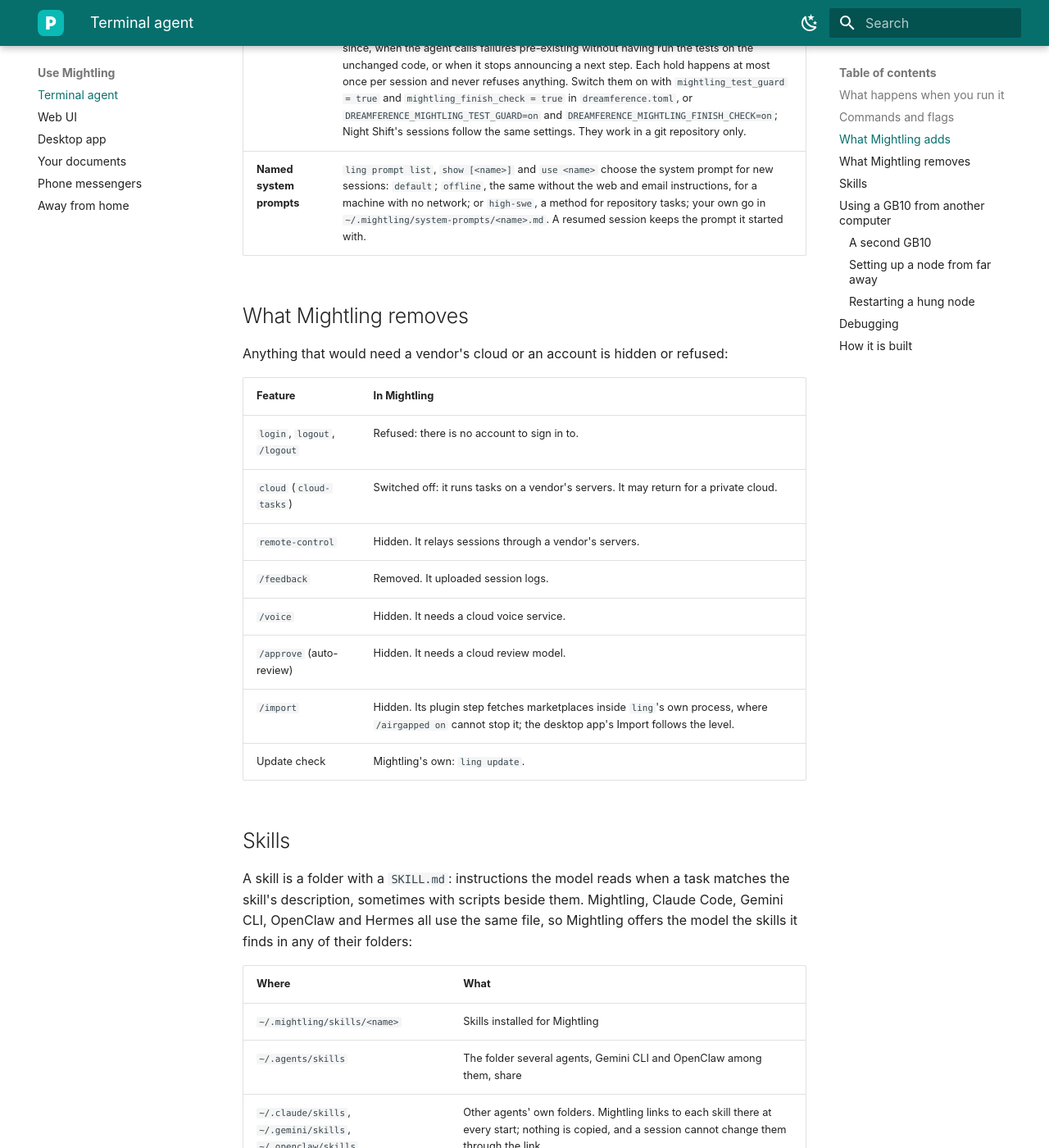
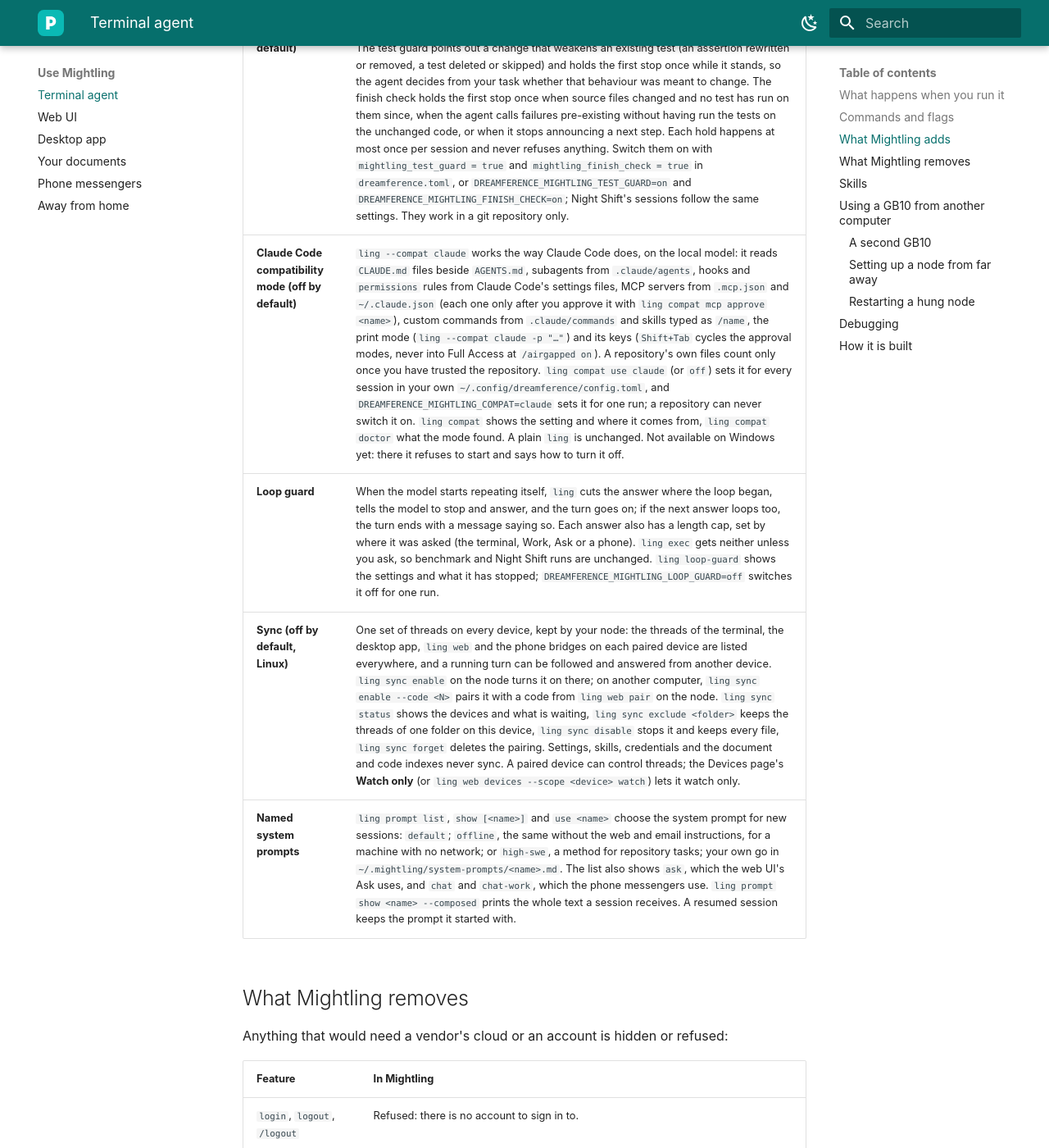
Before and after one commit to dreamference/mightling, an MkDocs documentation site: the page built from docs/ling.md, in a window 1280 px wide and 1400 px high, scrolled down 4841 px. Shown: the whole window at 82% size. Built offline with MkDocs 1.6.1 and Material for MkDocs 9.7.7, drawn with Linux system fonts in a browser that asks for light colours.

Commit message:
User docs: ling.md covers Claude Code compatibility mode, the loop guard and Sync, and the ask, chat and chat-work prompts; privacy.md lists remote access and Sync among what reaches the network; desktop.md names the ling:// thread links

```diff
--- a/docs/ling.md
+++ b/docs/ling.md
@@ -69,7 +69,10 @@
 | **`/worktree`: in place or a worktree** | By default a session edits your checkout in place, as Codex does, and your editor sees every change at once. `/worktree on` (or `ling worktree on`) makes new sessions in a git repository start in a fresh git worktree on a branch of their own (`ling/<id>`, under `~/.mightling/session-worktrees/`), so your checkout is untouched while the agent works; `/worktree off` goes back. The footer always shows the folder and branch the session edits. In a worktree session, `/worktree status` shows what is not yet applied, `/worktree apply` brings the changes into your checkout as uncommitted changes (all or nothing: it refuses, changing nothing, if they conflict with yours), and `/worktree discard` drops them, keeping a snapshot under `refs/mightling/snapshots/`. `ling worktree list` names a repository's worktree sessions. The worktree starts from your last commit: uncommitted changes, ignored files and submodules are not in it. `/worktree` alone opens Codex's own worktree picker. The desktop app's Local/Worktree toggle starts on the same choice. |
 | **Refine mode (off by default)** | Each new task is first studied by a separate session that changes nothing and writes a refined description (intent, requirements, every code path, edge cases, what must not change, acceptance checks); a fresh session then does the task with that description. It runs by itself with no stop: in `ling exec`, on the first prompt of each interactive session, and for each new Night Shift task. On SWE-bench it solved 20 of 24 tasks against 16 and 17 without it, at about two and a half times the time; it becomes the default only if a 100-task comparison confirms that. Switch it on with `ling --refine`, `DREAMFERENCE_MIGHTLING_REFINE=on` or `mightling_refine = true` in `dreamference.toml` (`[night] refine` for Night Shift alone); `ling refine` shows the setting. A second version of its texts, refine-v2, is built for a comparison night and chosen with `ling --refine-version v2`, `DREAMFERENCE_MIGHTLING_REFINE_VERSION=v2`, `mightling_refine_version = "v2"` or `[night] refine_version = "v2"`; v1 stays the default. |
 | **Guards (off by default)** | Two checks on the agent's own work, built from what went wrong in benchmark runs. The test guard points out a change that weakens an existing test (an assertion rewritten or removed, a test deleted or skipped) and holds the first stop once while it stands, so the agent decides from your task whether that behaviour was meant to change. The finish check holds the first stop once when source files changed and no test has run on them since, when the agent calls failures pre-existing without having run the tests on the unchanged code, or when it stops announcing a next step. Each hold happens at most once per session and never refuses anything. Switch them on with `mightling_test_guard = true` and `mightling_finish_check = true` in `dreamference.toml`, or `DREAMFERENCE_MIGHTLING_TEST_GUARD=on` and `DREAMFERENCE_MIGHTLING_FINISH_CHECK=on`; Night Shift's sessions follow the same settings. They work in a git repository only. |
-| **Named system prompts** | `ling prompt list`, `show [<name>]` and `use <name>` choose the system prompt for new sessions: `default`; `offline`, the same without the web and email instructions, for a machine with no network; or `high-swe`, a method for repository tasks; your own go in `~/.mightling/system-prompts/<name>.md`. A resumed session keeps the prompt it started with. |
+| **Claude Code compatibility mode (off by default)** | `ling --compat claude` works the way Claude Code does, on the local model: it reads `CLAUDE.md` files beside `AGENTS.md`, subagents from `.claude/agents`, hooks and `permissions` rules from Claude Code's settings files, MCP servers from `.mcp.json` and `~/.claude.json` (each one only after you approve it with `ling compat mcp approve <name>`), custom commands from `.claude/commands` and skills typed as `/name`, the print mode (`ling --compat claude -p "…"`) and its keys (`Shift+Tab` cycles the approval modes, never into Full Access at `/airgapped on`). A repository's own files count only once you have trusted the repository. `ling compat use claude` (or `off`) sets it for every session in your own `~/.config/dreamference/config.toml`, and `DREAMFERENCE_MIGHTLING_COMPAT=claude` sets it for one run; a repository can never switch it on. `ling compat` shows the setting and where it comes from, `ling compat doctor` what the mode found. A plain `ling` is unchanged. Not available on Windows yet: there it refuses to start and says how to turn it off. |
+| **Loop guard** | When the model starts repeating itself, `ling` cuts the answer where the loop began, tells the model to stop and answer, and the turn goes on; if the next answer loops too, the turn ends with a message saying so. Each answer also has a length cap, set by where it was asked (the terminal, Work, Ask or a phone). `ling exec` gets neither unless you ask, so benchmark and Night Shift runs are unchanged. `ling loop-guard` shows the settings and what it has stopped; `DREAMFERENCE_MIGHTLING_LOOP_GUARD=off` switches it off for one run. |
+| **Sync (off by default, Linux)** | One set of threads on every device, kept by your node: the threads of the terminal, the desktop app, `ling web` and the phone bridges on each paired device are listed everywhere, and a running turn can be followed and answered from another device. `ling sync enable` on the node turns it on there; on another computer, `ling sync enable --code <N>` pairs it with a code from `ling web pair` on the node. `ling sync status` shows the devices and what is waiting, `ling sync exclude <folder>` keeps the threads of one folder on this device, `ling sync disable` stops it and keeps every file, `ling sync forget` deletes the pairing. Settings, skills, credentials and the document and code indexes never sync. A paired device can control threads; the Devices page's **Watch only** (or `ling web devices --scope <device> watch`) lets it watch only. |
+| **Named system prompts** | `ling prompt list`, `show [<name>]` and `use <name>` choose the system prompt for new sessions: `default`; `offline`, the same without the web and email instructions, for a machine with no network; or `high-swe`, a method for repository tasks; your own go in `~/.mightling/system-prompts/<name>.md`. The list also shows `ask`, which the web UI's Ask uses, and `chat` and `chat-work`, which the phone messengers use. `ling prompt show <name> --composed` prints the whole text a session receives. A resumed session keeps the prompt it started with. |
 
 ## What Mightling removes
 
```
Also changed, not shown: docs/desktop.md (+2 -2 lines), docs/privacy.md (+2 -0 lines).
